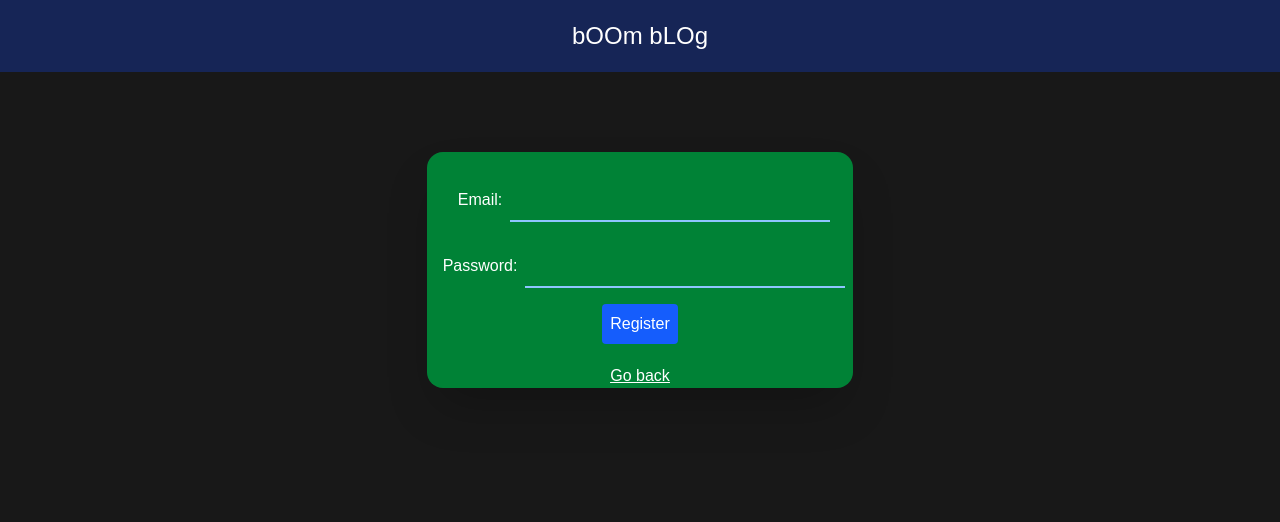
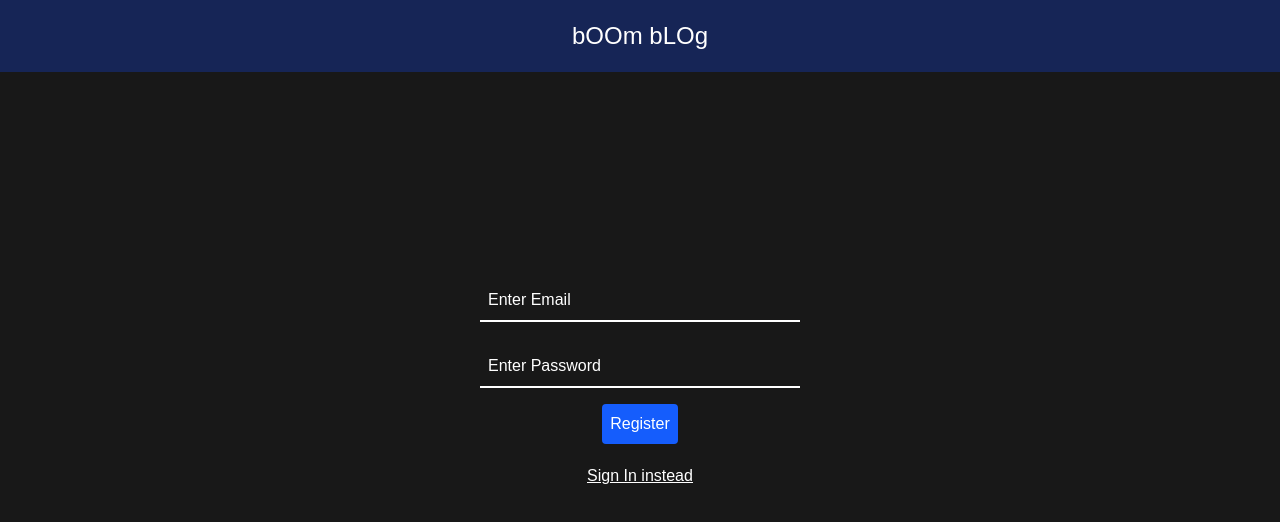
Before and after one commit to bhennyhayman/boom-blog, a React (Vite) app: page /register in a window 1280 px wide. Shown: the top 522 px of the page. Built offline with nearby package versions, Linux system fonts and the light colour scheme.

Commit message:
frontend-ui-update1

```diff
--- a/components/Login.jsx
+++ b/components/Login.jsx
@@ -40,20 +40,21 @@ function Login({isLoggedIn,setisLoggedIn}) {
     <>
     <form className="display flex flex-col justify-center items-center mt-50">
       <div className=" flex justify-center align-middle p-2 mb-2">
-        <input id="email" onChange={(e)=>setEmail(e.target.value)} value={email} type="text" className="  border-b-2 border-blue-300 p-2 w-80 " />
+        <input id="email" placeholder='Enter Email' onChange={(e)=>setEmail(e.target.value)} value={email} type="text" className=" input-field"/>
       </div>
 
        <div className=" flex justify-center align-middle p-2 mb-2">
-         <input id="password" value={password} onChange={(e)=>setPassword(e.target.value)} type="password" className=" border-b-2 border-blue-300 p-2 w-80 " />
+         <input id="password" placeholder='Enter Password' value={password} onChange={(e)=>setPassword(e.target.value)} type="password" className=" input-field" />
       </div>
 
       {error && <div className=' rounded ml-10 mr-10 text-white bg-red-500 m-4 p-2 flex justify-center '>{error}</div>}
 
-      <button onClick={handlelogin} type="submit" className="flex justify-self-center bg-blue-600 p-2 rounded text-white mb-5"> {loading ? <div className="flex justify-center m-2">
-                <span className="animate-spin h-6 w-6 border-4 border-white border-t-transparent rounded-full inline-block"></span>
+      <button  onClick={handlelogin} type="submit" className="button">
+        {loading ? <div className="flex justify-center m-2">
+                <span className="loading"></span>
               </div>: "Login"} </button>
 
-      <div className="flex justify-self-center underline"><Link to="/register">Click here to register</Link></div>
+      <div className="flex justify-self-center underline"><Link to="/register">Click here to sign up</Link></div>
     </form>
     </>
   )
--- a/components/Register.jsx
+++ b/components/Register.jsx
@@ -7,6 +7,7 @@ function Register() {
   const [newPassword, setNewPassword] = useState("");
   const [err, setErr] = useState("");
   const isValid = /^[^\s@]+@[^\s@]+\.[^\s@]+$/.test(newEmail);
+  const [loading, setLoading] = useState(false);
 
 
   const handleUser = async(e) => {
@@ -41,24 +42,22 @@ function Register() {
 
   return (
     <>
-    <form className="bg-green-700 text-white rounded-2xl flex-row align-middle justify-self-center pt-5 mt-20 shadow-2xl">
-      <div id="email" className=" flex justify-center align-middle p-2 mb-2">
-         <label className="text-1xl p-2">Email:</label>
-        <input onChange={(e)=>{setNewEmail(e.target.value)}} value={newEmail} type="email" className="  border-b-2 border-blue-300 p-2 w-80" required/>
-
+    <form className="display flex flex-col justify-center items-center mt-50">
+      <div className=" flex justify-center align-middle p-2 mb-2">
+        <input id="email" placeholder='Enter Email' onChange={(e)=>setNewEmail(e.target.value)} value={newEmail} type="text" className=" input-field" />
       </div>
 
-       <div id="password" className=" flex justify-center align-middle p-2 mb-2">
-         <label className="text-1xl p-2">Password:</label>
-         <input onChange={(e)=>{setNewPassword(e.target.value)}} value={newPassword} type="password" className="  border-b-2 border-blue-300 p-2 w-80 " />
+       <div className=" flex justify-center align-middle p-2 mb-2">
+         <input id="password" placeholder='Enter Password' value={newPassword} onChange={(e)=>setNewPassword(e.target.value)} type="password" className="input-field" />
       </div>
 
-      {err && <div className=" rounded ml-10 mr-10 text-white bg-red-500 m-4 p-2 flex justify-center ">{err}</div>}
-      <button onClick={handleUser} type="submit" className="flex justify-self-center bg-blue-600 p-2 rounded text-white mb-5"> Register </button>
+      {err && <div className=' rounded ml-10 mr-10 text-white bg-red-500 m-4 p-2 flex justify-center '>{err}</div>}
 
+      <button  onClick={handleUser} type="submit" className="button"> {loading ? <div className="flex justify-center m-2">
+                <span className="loading"></span>
+              </div>: "Register"} </button>
 
-       <div className="flex justify-self-center underline"><Link to="/">Go back</Link></div>
-
+      <div className="flex justify-self-center underline"><Link to="/">Sign In instead</Link></div>
     </form>
 
 
--- a/src/App.css
+++ b/src/App.css
@@ -5,3 +5,17 @@ body{
   color: white;
   font-family: 'Poppins', sans-serif;
 }
+
+@layer components{
+  .button{
+    @apply flex justify-self-center bg-blue-600 cursor-pointer hover:bg-blue-400 p-2 rounded text-white mb-5
+  }
+
+  .loading{
+    @apply animate-spin h-6 w-6 border-4 border-white border-t-transparent rounded-full inline-block
+  }
+
+  .input-field{
+    @apply placeholder:text-white border-b-2 border-white p-2 w-80 max-sm:w-60
+  }
+}
```
